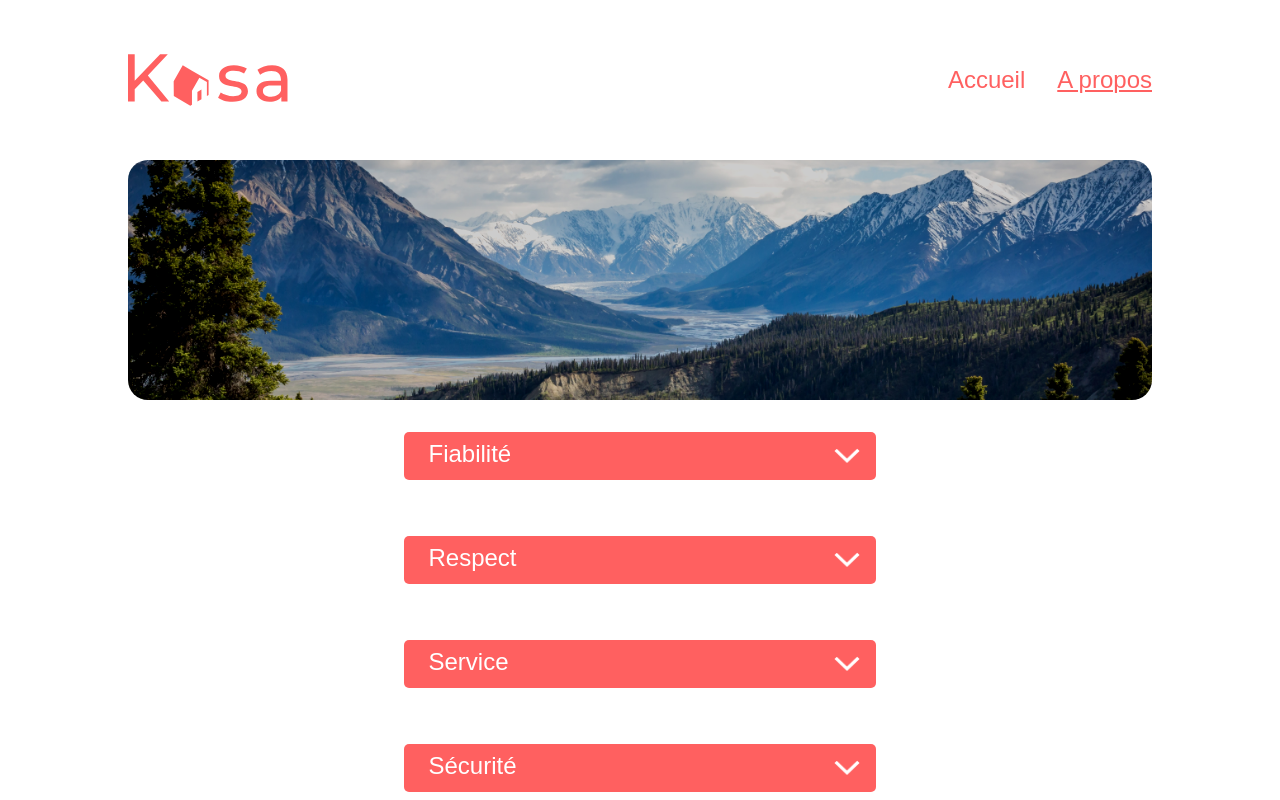
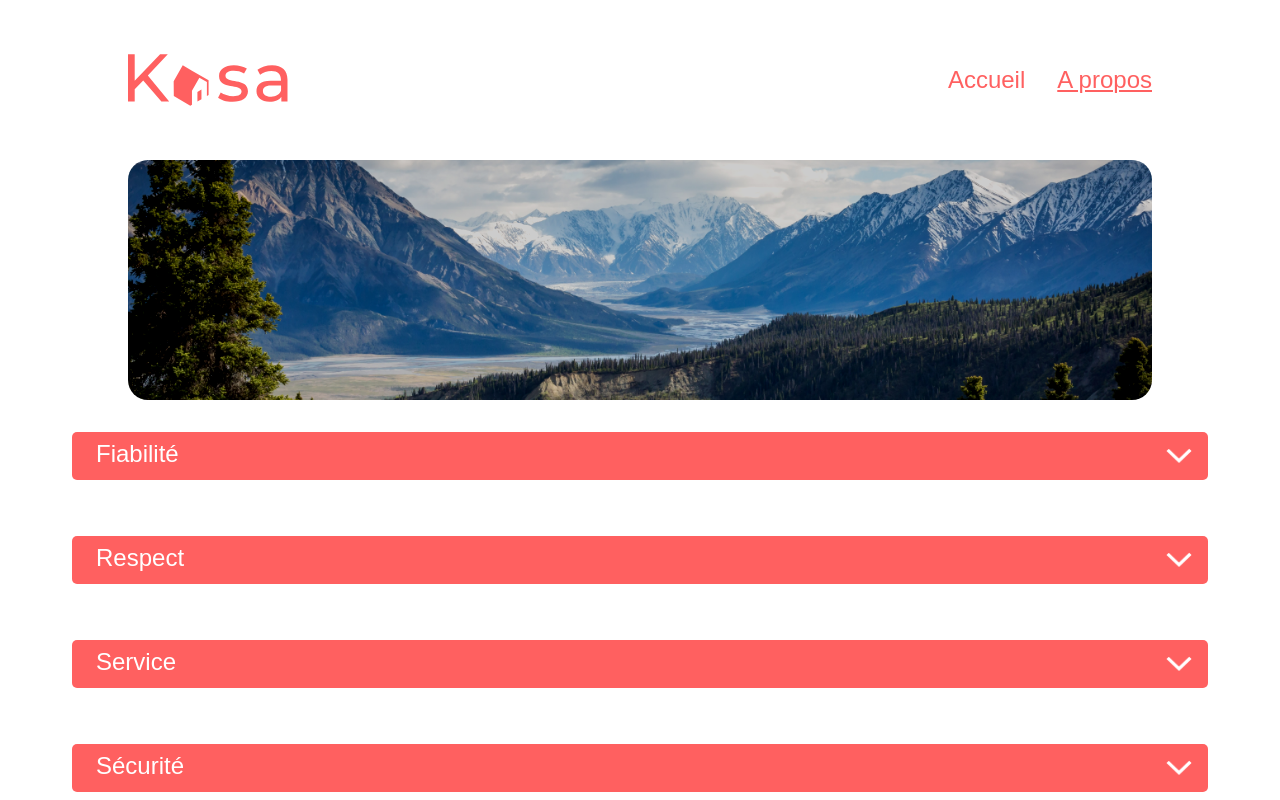
Before and after one commit to Tommy-Hck/ThomasHuylebroeck_7_21112023, a React (Create React App) app: page /About in a window 1280 px wide. Shown: the top 800 px of the page. Built offline with nearby package versions, Linux system fonts and the light colour scheme.

Commit message:
modification des collapses

```diff
--- a/src/pages/Logement.jsx
+++ b/src/pages/Logement.jsx
@@ -76,7 +76,7 @@ function Logement() {
             ))}
           </div>
         </div>
-        <div className="collapse">
+        <div className="logement-collapse">
           <Collapse
             className="title-container Description-title"
             title={"Description"}
--- a/src/styles/About.scss
+++ b/src/styles/About.scss
@@ -23,16 +23,20 @@
 .collapse-column {
     display: flex;
     flex-direction: column;
+    justify-content: space-between;
     align-items: center;
-    @media  screen and  (max-width: 425px){
-        width: 18rem;
-        padding-left: 1.1rem;
-        margin-bottom: 2rem;
+    .collapse-header{
+      width: 70rem;
+    }
+    @media screen and (max-width: 425px) {
+      flex-direction: column;
+      .collapse-header {
+        width: 14rem;
+      }
     }
 }
 
 .collapse-title {
-    width: 80rem;
     height: 2rem;
     font-size: 1.5rem;
     font-weight: 300;
@@ -51,7 +55,13 @@
         padding-left: 1rem;
         font-size: 1.2rem;
         margin: 0;
-        width: 18rem;
-        overflow: hidden;
+        width: 14rem;
     }
 }
+
+.collapse-about {
+    @media screen and (max-width: 425px) {
+        margin: 0;
+        padding: 0;
+    }
+}
--- a/src/styles/Collapse.scss
+++ b/src/styles/Collapse.scss
@@ -26,7 +26,6 @@
     margin-bottom: 2rem;
     border-radius: 10px;
     @media  screen and  (max-width: 425px){
-        width: 90%;
         margin: 0.5rem;
     }
 }
--- a/src/styles/Logement.scss
+++ b/src/styles/Logement.scss
@@ -160,44 +160,55 @@
     height: 1rem;
   }
 }
+//     display:flex;
+//     justify-content: space-between;
+//     align-items: center;
+//     background-color: #FF6060;
+//     border-radius: 5px;
+//     padding: 0.5rem;
+//     h2{
+//         color: white;
+//         @media  screen and  (max-width: 425px){
+//             font-size: 1rem;
+//             display: flex;
+//             align-items: center;
+//         }
+//     }
+//     @media  screen and  (max-width: 425px){
+//         padding: 0 0.8rem;
+//     }
+// }
 
-.collapse-container{
-  width: 46% !important;
+.logement-collapse {
+  display: flex;
+  justify-content: space-between;
+  .collapse-header{
+    width: 45rem;
+  }
   @media screen and (max-width: 425px) {
-  width: 55rem;
+    flex-direction: column;
+    .collapse-header {
+      width: 14rem;
+    }
   }
+//   display: flex;
+//   justify-content: space-between;
+//     background-color: #FF6060;
+//     border-radius: 5px;
+//     padding: 0;
+//     h2{
+//         color: white;
+//         @media  screen and  (max-width: 425px){
+//             font-size: 1rem;
+//             display: flex;
+//             align-items: center;
+//         }
+//     }
+//     @media  screen and  (max-width: 425px){
+//         padding: 0 0.8rem;
+//     }
 }
 
-.collapse-header {
-  @media screen and (max-width: 425px) {
-  width: 14rem;
-  }
-}
-
-.collapse {
-  display: flex;
-  justify-content: space-between;
-  padding: 1rem 0;
-  @media screen and (max-width: 425px) {
-    flex-direction: column;
-  }
-}
-
-.title-container {
-  width: 42rem;
-}
-
-.description-content,
-.equipement-list {
-  font-size: 1.2rem;
-  max-width: 42rem;
-  @media screen and (max-width: 425px) {
-    width: 15rem;
-    line-height: 1.3rem;
-    font-size: 1rem;
-    margin: 0;
-  }
-}
 
 .equipement-list {
   padding: 0;
@@ -205,8 +216,15 @@
   }
 }
 
+.description-content {
+  width: 45rem;
+  @media screen and (max-width: 425px) {
+    width: 14rem;
+  }
+}
+
 .open-collapse {
-  width: 42rem;
+  max-width: 40rem;
   margin-top: 1.5rem;
   @media screen and (max-width: 425px) {
   }
```
